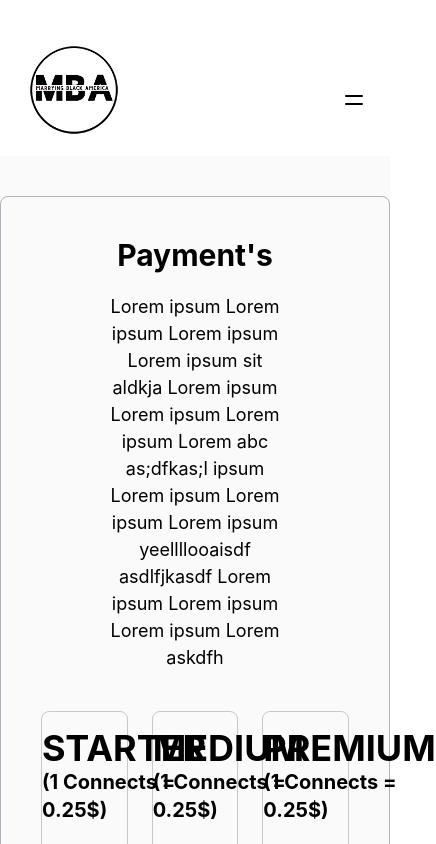
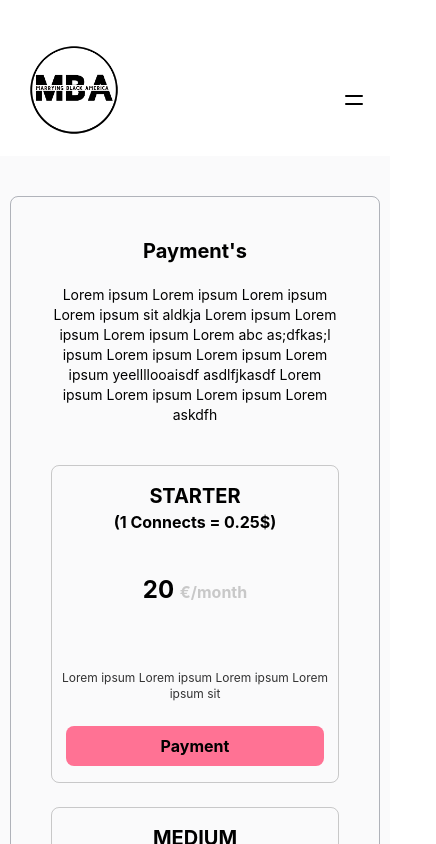
Before and after one commit to HyderAshfaq81/BJ-Social, a React (Create React App) app: page /pricing in a window 390 px wide. Shown: the top 844 px of the page, 436 px wide, since content can reach past the window. Built offline with nearby package versions, Linux system fonts and the light colour scheme.

Commit message:
responsive payment page

```diff
--- a/src/Components/Home/About.js
+++ b/src/Components/Home/About.js
@@ -13,7 +13,7 @@ const About = () => {
         <div className="text-xs md:text-xl leading-5 md:leading-7 mt-5 md:mt-10 flex justify-center md:justify-start md:text-start text-center">
           Are you looking for the ways to grow your business? If so? you may want to consider hiring a development company t help ypu out. At NETMARK, we provide full-cycle software development services to help business grow.
         </div>
-        <div className="mt-5 text-grey1 cursor-pointer w-[200px] h-[40px] flex justify-center items-center bg-[#FF7294] rounded-full">
+        <div className="my-5 text-grey1 cursor-pointer w-[200px] h-[40px] flex justify-center items-center bg-[#FF7294] rounded-full">
           See more
         </div>
       </div>
--- a/src/Components/Home/ContactUs/ContactUs.js
+++ b/src/Components/Home/ContactUs/ContactUs.js
@@ -14,7 +14,7 @@ const ContactUs = () => {
             <div className="flex flex-col mb-5">
               <label className="text-xl font-medium mb-5">First Name</label>
               <input
-                className="tracking-[0.01em] w-[80%] text-black box-border rounded-[8px] text-sm md:text-xs2 lg:text-sm py-5 md:py-3 lg:py-4 px-7 bg-cloudBurst"
+                className="tracking-[0.01em] w-[95%] md:w-[80%] text-black box-border rounded-[8px] text-sm md:text-xs2 lg:text-sm py-5 md:py-3 lg:py-4 px-7 bg-cloudBurst"
                 type="email"
                 name="email"
                 // value={email}
@@ -26,7 +26,7 @@ const ContactUs = () => {
             <div className="flex flex-col mb-5">
               <label className="text-xl font-medium mb-5">Last Name</label>
               <input
-                className="tracking-[0.01em] w-[80%] text-black box-border rounded-[8px] text-sm md:text-xs2 lg:text-sm py-5 md:py-3 lg:py-4 px-7 bg-cloudBurst"
+                className="tracking-[0.01em] w-[95%] md:w-[80%] text-black box-border rounded-[8px] text-sm md:text-xs2 lg:text-sm py-5 md:py-3 lg:py-4 px-7 bg-cloudBurst"
                 type="lastName"
                 name="lastName"
                 // value={email}
@@ -38,7 +38,7 @@ const ContactUs = () => {
             <div className="flex flex-col mb-5">
               <label className="text-xl font-medium mb-5">Phone Number</label>
               <input
-                className="tracking-[0.01em] w-[80%] text-black box-border rounded-[8px] text-sm md:text-xs2 lg:text-sm py-5 md:py-3 lg:py-4 px-7 bg-cloudBurst"
+                className="tracking-[0.01em] w-[95%] md:w-[80%] text-black box-border rounded-[8px] text-sm md:text-xs2 lg:text-sm py-5 md:py-3 lg:py-4 px-7 bg-cloudBurst"
                 type="lastName"
                 name="lastName"
                 // value={email}
@@ -50,7 +50,7 @@ const ContactUs = () => {
             <div className="flex flex-col mb-5">
               <label className="text-xl font-medium mb-5">Email</label>
               <input
-                className="tracking-[0.01em] w-[80%] text-black box-border rounded-[8px] text-sm md:text-xs2 lg:text-sm py-5 md:py-3 lg:py-4 px-7 bg-cloudBurst"
+                className="tracking-[0.01em] w-[95%] md:w-[80%] text-black box-border rounded-[8px] text-sm md:text-xs2 lg:text-sm py-5 md:py-3 lg:py-4 px-7 bg-cloudBurst"
                 type="lastName"
                 name="lastName"
                 // value={email}
@@ -62,7 +62,7 @@ const ContactUs = () => {
             <div className="flex flex-col mb-5">
               <label className="text-xl font-medium mb-5">Location</label>
               <input
-                className="tracking-[0.01em] w-[80%] text-black box-border rounded-[8px] text-sm md:text-xs2 lg:text-sm py-5 md:py-3 lg:py-4 px-7 bg-cloudBurst"
+                className="tracking-[0.01em] w-[95%] md:w-[80%] text-black box-border rounded-[8px] text-sm md:text-xs2 lg:text-sm py-5 md:py-3 lg:py-4 px-7 bg-cloudBurst"
                 type="lastName"
                 name="lastName"
                 // value={email}
@@ -71,8 +71,8 @@ const ContactUs = () => {
                 required
               />
             </div>
-            <div className="bg-[#FF7294] text-white w-[200px] h-[40px] md:h-[60px] rounded-full flex justify-center items-center font-bold text-xl cursor-pointer">Submit</div>
           </div>
+          <div className="md:m-0 m-auto mb-4 md:mb-0 bg-[#FF7294] text-white w-[200px] h-[40px] md:h-[60px] rounded-full flex justify-center items-center font-bold text-xl cursor-pointer">Submit</div>
         </div>
       </div>
     </div>
--- a/src/Components/Home/NavBar.js
+++ b/src/Components/Home/NavBar.js
@@ -23,7 +23,7 @@ const Home = () => {
         </div>
         <nav class="w-full relative md:px-4 py-4 flex justify-between items-center">
           <div class="lg:hidden">
-            <div class="navbar-burger flex items-center text-base p-3 cursor-pointer" onClick={() => toggleMenu()}>
+            <div class="navbar-burger flex items-center text-base cursor-pointer" onClick={() => toggleMenu()}>
               <svg class="block h-4 w-4 fill-current" viewBox="0 0 20 20" xmlns="http://www.w3.org/2000/svg">
                 <title>Mobile menu</title>
                 <path d="M0 3h20v2H0V3zm0 6h20v2H0V9zm0 6h20v2H0v-2z"></path>
@@ -142,7 +142,9 @@ const Home = () => {
           aldkja Lorem ipsum Lorem ipsum Lorem ipsum Lorem abc
           as;dfkas;l ipsum Lorem ipsum Lorem ipsum Lorem ipsum yeellllooaisdf
         </div> */}
-        <div className="text-white bg-[#FF7294] w-[200px] h-[40px] flex items-center justify-center rounded-[20px] mt-10 cursor-pointer">Get Started</div>
+        <div className="w-full flex justify-center">
+          <div className="text-white bg-[#FF7294] w-[120px] md:w-[200px] h-[30px] md:h-[40px] flex items-center justify-center rounded-[20px] mt-10 cursor-pointer text-xs md:text-lg">Get Started</div>
+        </div>
       </div>
     </div>
   )
--- a/src/Components/Payment/Payment.js
+++ b/src/Components/Payment/Payment.js
@@ -24,12 +24,12 @@ const Payment  = () => {
       <div className="mt-10 w-full min-h-screen">
         <Header />
         <div className="bg-grey2 w-full min-h-screen pt-10">
-          <div className="lg:w-[1280px] m-auto p-10 flex border-[0.1px] border-grey1/30 rounded-[8px]">
+          <div className="w-[95%] xl:w-[1200px] m-auto p-10 flex border-[0.1px] border-grey1/30 rounded-[8px]">
             <div className="w-full flex flex-col justify-center items-center">
               <div className="flex justify-center bg-grey2">
-                <div className="flex flex-col justify-center items-center w-[60%] ">
-                  <div className="font-bold text-3xl mb-5 text-3xl"> Payment's </div>
-                  <div className="text-center bg-grey2 mb-10 text-[18px]">
+                <div className="flex flex-col justify-center items-center w-full md:w-[60%] ">
+                  <div className="font-bold mb-5 text-xl md:text-3xl"> Payment's </div>
+                  <div className="text-center bg-grey2 mb-10 text-sm md:text-[18px]">
                     Lorem ipsum Lorem ipsum Lorem ipsum Lorem ipsum sit
                     aldkja Lorem ipsum Lorem ipsum Lorem ipsum Lorem abc
                     as;dfkas;l ipsum Lorem ipsum Lorem ipsum Lorem ipsum yeellllooaisdf
@@ -37,15 +37,15 @@ const Payment  = () => {
                   </div>
                 </div>
               </div>
-              <div className="w-full grid grid-cols-3 justify-center m-auto gap-6">
+              <div className="w-full grid grid-cols-1 md:grid-cols-2 lg:grid-cols-3 justify-center m-auto gap-6">
                 {suggestions.map((profile, index) => (
                   <div className="flex justify-evenly w-[100%] border-[0.1px] border-[#000000]/20 rounded-[8px]" key={index}>
                     <div className="w-[300px] flex flex-col justify-center my-4 mx-auto">
-                      <div className="font-bold text-4xl m-auto uppercase">{profile.type}</div>
-                      <div className="font-bold text-xl m-auto">(1 Connects = 0.25$)</div>
-                      <div className="m-auto font-bold text-xl m-auto my-10 text-black/20"><span className="text-4xl text-black">{profile.amount} </span>€/month</div>
-                      <div className="text-sm m-auto text-center my-6 text-black/80">{profile.desc}</div>
-                      <div className="font-bold bg-base py-2 text-center rounded-[8px]">Payment</div>
+                      <div className="font-bold text-xl md:text-4xl m-auto uppercase">{profile.type}</div>
+                      <div className="font-bold text-md md:text-xl m-auto">(1 Connects = 0.25$)</div>
+                      <div className="m-auto font-bold text-[16px] md:text-xl m-auto my-10 text-black/20"><span className="text-2xl md:text-4xl text-black">{profile.amount} </span>€/month</div>
+                      <div className="text-xs md:text-sm m-auto text-center my-6 text-black/80">{profile.desc}</div>
+                      <div className="font-bold bg-base py-2 text-center rounded-[8px] w-[90%] m-auto text-[16px] md:text-lg">Payment</div>
                     </div>
                   </div>
                 ))}
```
